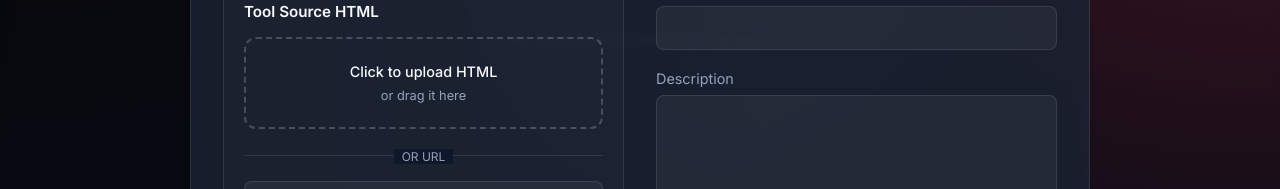
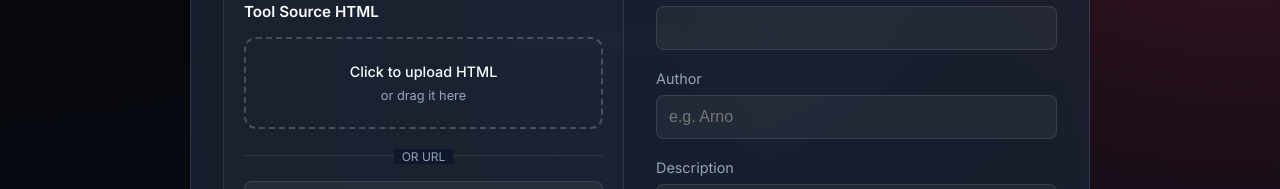
Before and after one commit to MIIXV/XID-Tools, a React (Vite) app: page / in a window 1280 px wide. Both pictures are taken after typing "Sample" into the empty fields and a click on the button "Add Tool". Shown: the part 171-360 px from the top of the page. Built offline with nearby package versions, Linux system fonts and the light colour scheme; no server answers; the database is empty.

Commit message:
feat: add author field to tool creation and display

```diff
--- a/src/components/AddToolModal.jsx
+++ b/src/components/AddToolModal.jsx
@@ -4,6 +4,7 @@ import { toolsService } from '../services/toolsService';
 const AddToolModal = ({ isOpen, onClose, onSave, initialData }) => {
     const [formData, setFormData] = useState({
         title: '',
+        author: '',
         description: '',
         url: '',
         image_url: '',
@@ -21,6 +22,7 @@ const AddToolModal = ({ isOpen, onClose, onSave, initialData }) => {
         if (initialData) {
             setFormData({
                 ...initialData,
+                author: initialData.author || '',
                 tags: initialData.tags ? initialData.tags.join(', ') : ''
             });
             setFile(null);
@@ -28,6 +30,7 @@ const AddToolModal = ({ isOpen, onClose, onSave, initialData }) => {
         } else {
             setFormData({
                 title: '',
+                author: '',
                 description: '',
                 url: '',
                 image_url: '',
@@ -60,6 +63,7 @@ const AddToolModal = ({ isOpen, onClose, onSave, initialData }) => {
 
             const toolData = {
                 title: formData.title,
+                author: formData.author,
                 description: formData.description,
                 image_url: finalImageUrl,
                 url: finalUrl,
@@ -448,6 +452,21 @@ const AddToolModal = ({ isOpen, onClose, onSave, initialData }) => {
                                 />
                             </div>
 
+                            <div>
+                                <label style={{ display: 'block', marginBottom: '0.5rem', fontSize: '0.9rem', color: 'var(--text-secondary)' }}>Author</label>
+                                <input
+                                    type="text"
+                                    placeholder="e.g. Arno"
+                                    value={formData.author}
+                                    onChange={e => setFormData({ ...formData, author: e.target.value })}
+                                    style={{
+                                        width: '100%', padding: '0.75rem', borderRadius: '8px',
+                                        background: 'rgba(255,255,255,0.05)', border: '1px solid var(--glass-border)',
+                                        color: 'white', fontSize: '1rem'
+                                    }}
+                                />
+                            </div>
+
                             <div style={{ flex: 1, display: 'flex', flexDirection: 'column' }}>
                                 <label style={{ display: 'block', marginBottom: '0.5rem', fontSize: '0.9rem', color: 'var(--text-secondary)' }}>Description</label>
                                 <textarea
--- a/src/components/ToolCard.jsx
+++ b/src/components/ToolCard.jsx
@@ -72,6 +72,26 @@ const ToolCard = ({ tool, onOpen, onEdit, onDelete }) => {
 
                 {/* Tags */}
                 <div style={{ display: 'flex', flexWrap: 'wrap', gap: '0.5rem', marginTop: 'auto' }}>
+                    {/* Author Tag */}
+                    {tool.author && (
+                        <span style={{
+                            fontSize: '0.75rem',
+                            padding: '0.25rem 0.75rem',
+                            borderRadius: '20px',
+                            background: 'rgba(249, 115, 22, 0.2)', // Orange tint
+                            border: '1px solid rgba(249, 115, 22, 0.4)',
+                            color: '#fb923c', // Orange text
+                            display: 'flex',
+                            alignItems: 'center',
+                            gap: '0.25rem'
+                        }}>
+                            <svg xmlns="http://www.w3.org/2000/svg" viewBox="0 0 20 20" fill="currentColor" style={{ width: '12px', height: '12px' }}>
+                                <path d="M10 8a3 3 0 1 0 0-6 3 3 0 0 0 0 6ZM3.465 14.493a1.23 1.23 0 0 0 .41 1.412A9.957 9.957 0 0 0 10 18c2.31 0 4.438-.784 6.131-2.1.43-.333.604-.903.408-1.41a7.002 7.002 0 0 0-13.074.003Z" />
+                            </svg>
+                            {tool.author}
+                        </span>
+                    )}
+
                     {tool.tags && tool.tags.map((tag, i) => (
                         <span key={i} style={{
                             fontSize: '0.75rem',
```
